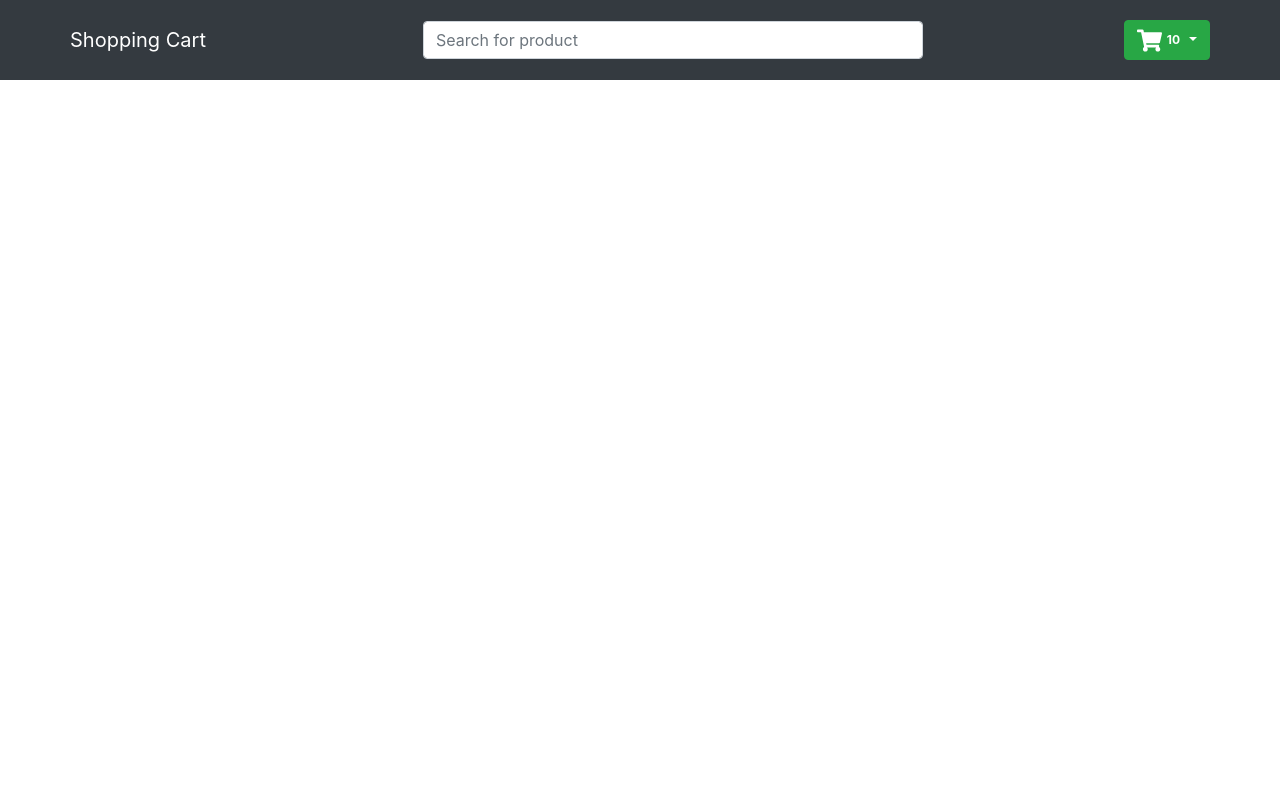
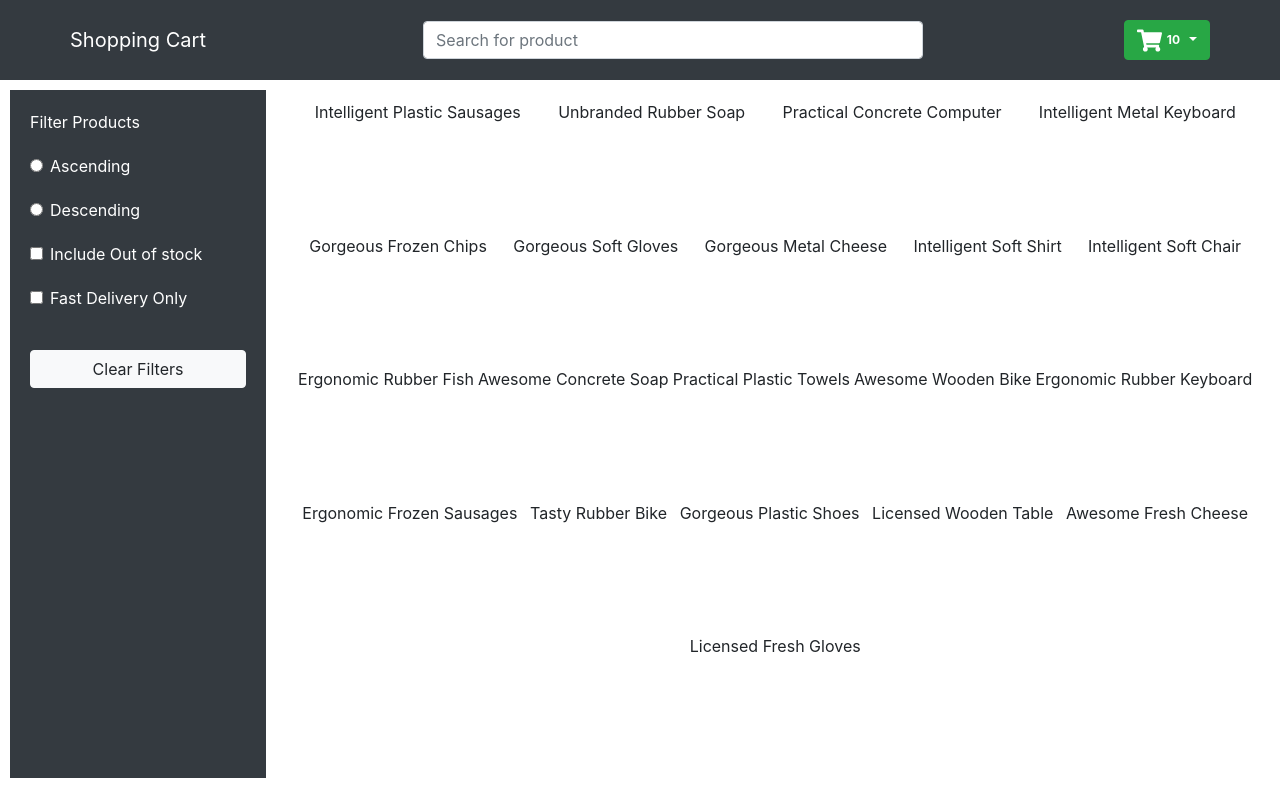
Before and after one commit to yashshamnani/Shopping-Cart, a React (Create React App) app: page / in a window 1280 px wide. Built offline with nearby package versions, Linux system fonts and the light colour scheme.

Commit message:
added filter component

```diff
--- /dev/null
+++ b/src/components/Filters.js
@@ -0,0 +1,32 @@
+import React from 'react'
+import { Button } from 'react-bootstrap';
+import Form from 'react-bootstrap/Form';
+
+const Filters = () => {
+  return (
+    <div className='filters'>
+        <span className='title'>
+          Filter Products
+        </span>
+        <span>
+        <Form.Check label="Ascending" name='group1' type='radio' id={'inline-1'} />
+        </span>
+        <span>
+        <Form.Check label="Descending" name='group1' type='radio' id={'inline-2'} />
+        </span>
+        <span>
+        <Form.Check label="Include Out of stock" name='group1' type='checkbox' id={'inline-3'} />
+        </span>
+        <span>
+        <Form.Check label="Fast Delivery Only" name='group1' type='checkbox' id={'inline-4'} />
+        </span>
+         <span>
+            {/* <label style = {{ paddingRight : 10}}>Rating :</label>
+            <Rating rating ={byRating} style={{ cursor : "pointer"}} /> */}
+         </span>
+         <Button variant='light'>Clear Filters</Button>
+    </div>
+  )
+}
+
+export default Filters
--- a/src/components/Home.js
+++ b/src/components/Home.js
@@ -2,13 +2,14 @@
 import { CartState } from '../context/Context'
 import SingleProduct from './SingleProduct';
 import './styles.css'
+import Filters from './Filters';
 const Home = () => {
 
    const {state : {products}} =  CartState()
    console.log(products);
   return (
     <div className='home'>
-    {/* <Filter /> left component */}
+     <Filters />
     <div className='productContainer'>
         {
             products.map((prod)=>{
--- a/src/components/SingleProduct.js
+++ b/src/components/SingleProduct.js
@@ -4,7 +4,7 @@
 
   return (
     <div>
-
+      {prod.name}
     </div>
   )
 }
--- a/src/components/styles.css
+++ b/src/components/styles.css
@@ -10,3 +10,17 @@
     flex-wrap: wrap;
     justify-content: space-around;
 }
+.filters {
+    background-color: #343a40;
+    color: white;
+    padding: 20px;
+    display: flex;
+    flex-direction: column;
+    width: 20%;
+    margin: 10px;
+    height: 86vh;
+  }
+
+  .filters > span {
+    padding-bottom: 20px;
+  }
```
